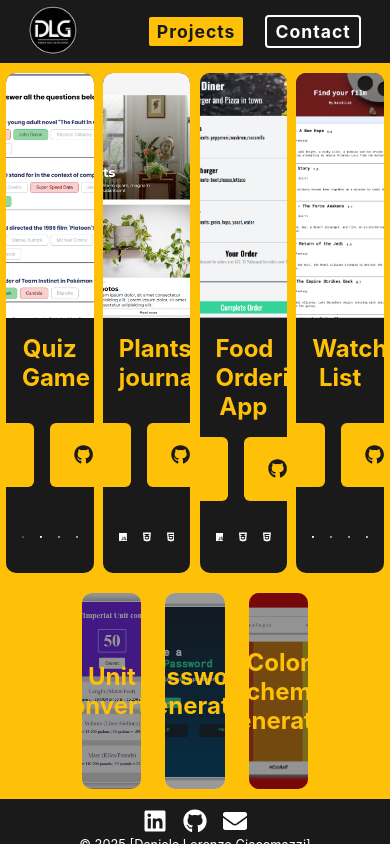
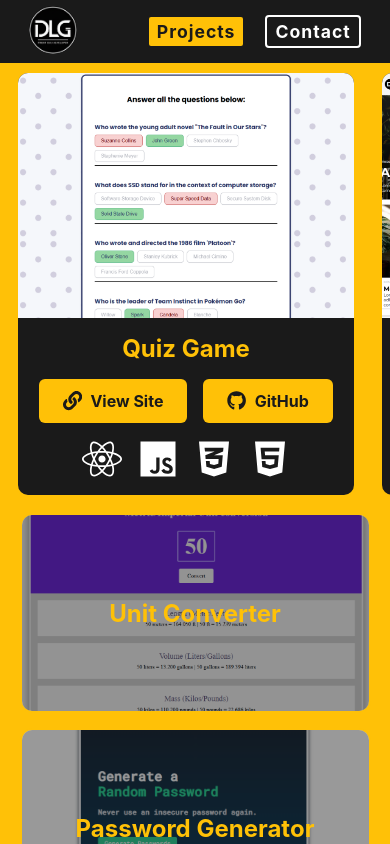
Before and after one commit to DanieleLG90/port-folio, a React (Vite) app: page /projects in a window 390 px wide. Shown: the top 844 px of the page. Built offline with nearby package versions, Linux system fonts and the light colour scheme.

Commit message:
mobile version
working on the mobile version for the secondary projects

```diff
--- a/src/components/Projects.css
+++ b/src/components/Projects.css
@@ -15,7 +15,7 @@
     width: 90%;
     display: flex;
     flex-direction: row;
-    justify-content: space-between;
+    justify-content: space-evenly;
 }
 
 .secondary-projects-container{
@@ -25,7 +25,6 @@
 
 .main-project-card{
     min-height: 400px;
-    width: 24%;
     background-color: var(--secondary-color);
     border: 2px solid var(--primary-color);
     border-radius: 12px;
@@ -57,8 +56,42 @@
         width: 98%;
         padding: 0 0,5rem;
     }
+}
 
-    .main-project-card{
-        width: 24%;
+@media (max-width: 768px){
+
+    .main-projects-container {
+        display: flex;
+        flex-direction: row;
+        flex-wrap: nowrap;
+        padding: 0;
+
+        overflow-x: scroll;
+        -webkit-overflow-scrolling: touch;
+
+        width: 100%;
+        padding: 0 1rem;
+
+        /* Regole chiave per l'aggancio */
+        scroll-snap-type: x mandatory;
+        scroll-padding-left: 1rem;
+
+        /* Nasconde le barre di scorrimento */
+        scrollbar-width: none; /* Firefox */
     }
+    .main-projects-container::-webkit-scrollbar {
+        display: none; /* Chrome, Safari, Opera */
+    }
+
+    .secondary-projects-container{
+        width: 100%;
+        flex-direction: column;
+        align-items: center;
+        gap: 15px;
+    }
+
+    .second-project-card{
+        width: 90%;
+    }
+
 }
--- a/src/components/projects-components/MainProject.css
+++ b/src/components/projects-components/MainProject.css
@@ -91,3 +91,34 @@
         padding: 1rem;
     }
 }
+
+@media (max-width: 768px){
+
+    .main-project-card {
+        width: 95%;
+        flex-shrink: 0;
+        transform: none;
+
+        /* Definisce il punto di aggancio */
+        scroll-snap-align: start;
+
+        /* Aggiunge spazio tra le slide */
+        margin-right: 1.5rem;
+    }
+
+    /* Rimuovi il margine a destra dell'ultima card */
+    .main-project-card:last-child {
+        margin-right: 0;
+    }
+
+    .main-projects-container::after {
+        content: '';
+        display: block;
+        width: 1rem; /* Spazio equivalente al margine destro della card */
+        flex-shrink: 0;
+    }
+
+    .main-project-card:hover {
+        transform: none !important; /* CRUCIALE: Assicura la precedenza */
+    }
+}
--- a/src/components/projects-components/SecondProject.css
+++ b/src/components/projects-components/SecondProject.css
@@ -47,7 +47,6 @@
     z-index: 2;
 }
 
-/* Stile dei link */
 .second-project-links-container a {
    display: flex;
     align-items: center;
```
